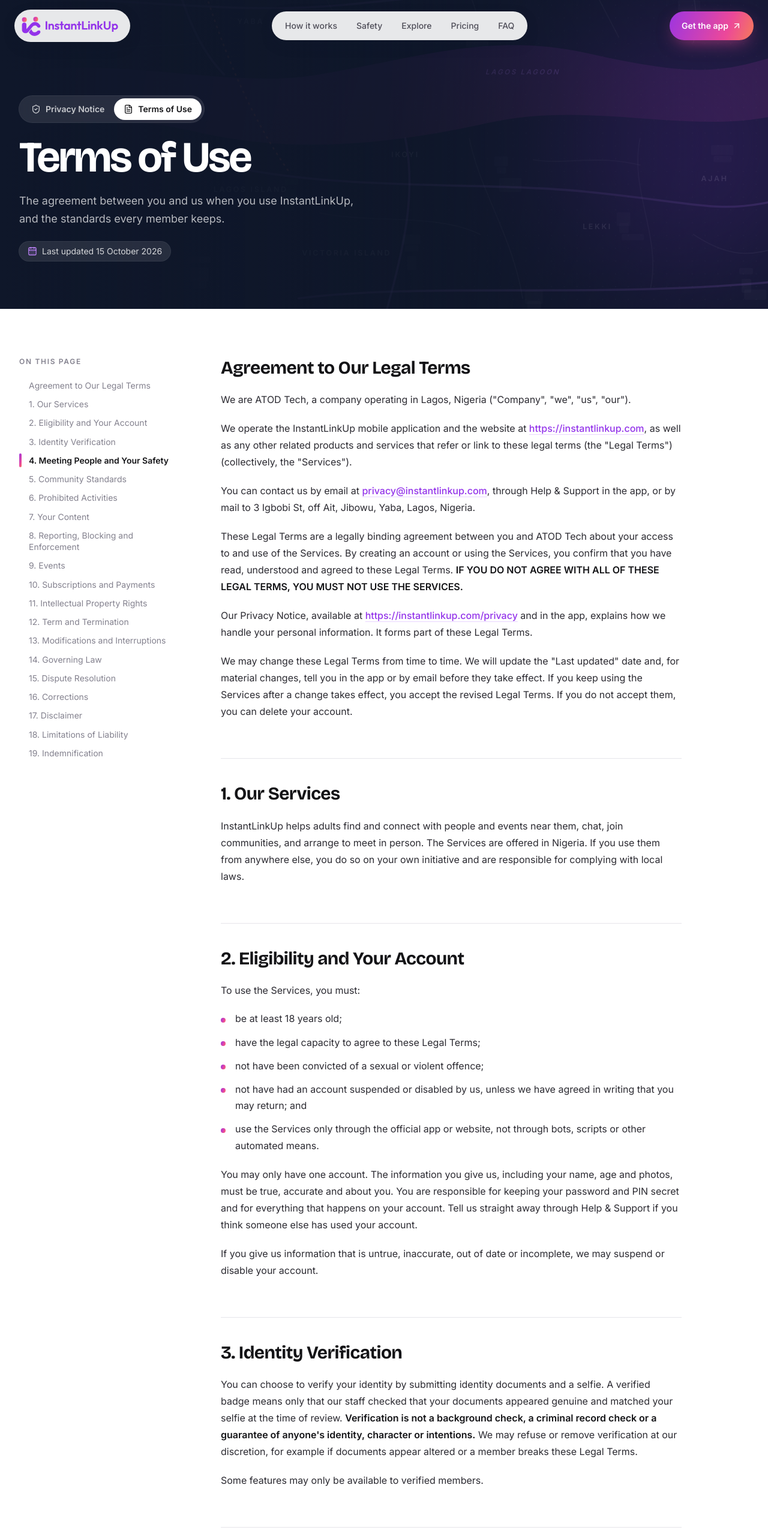
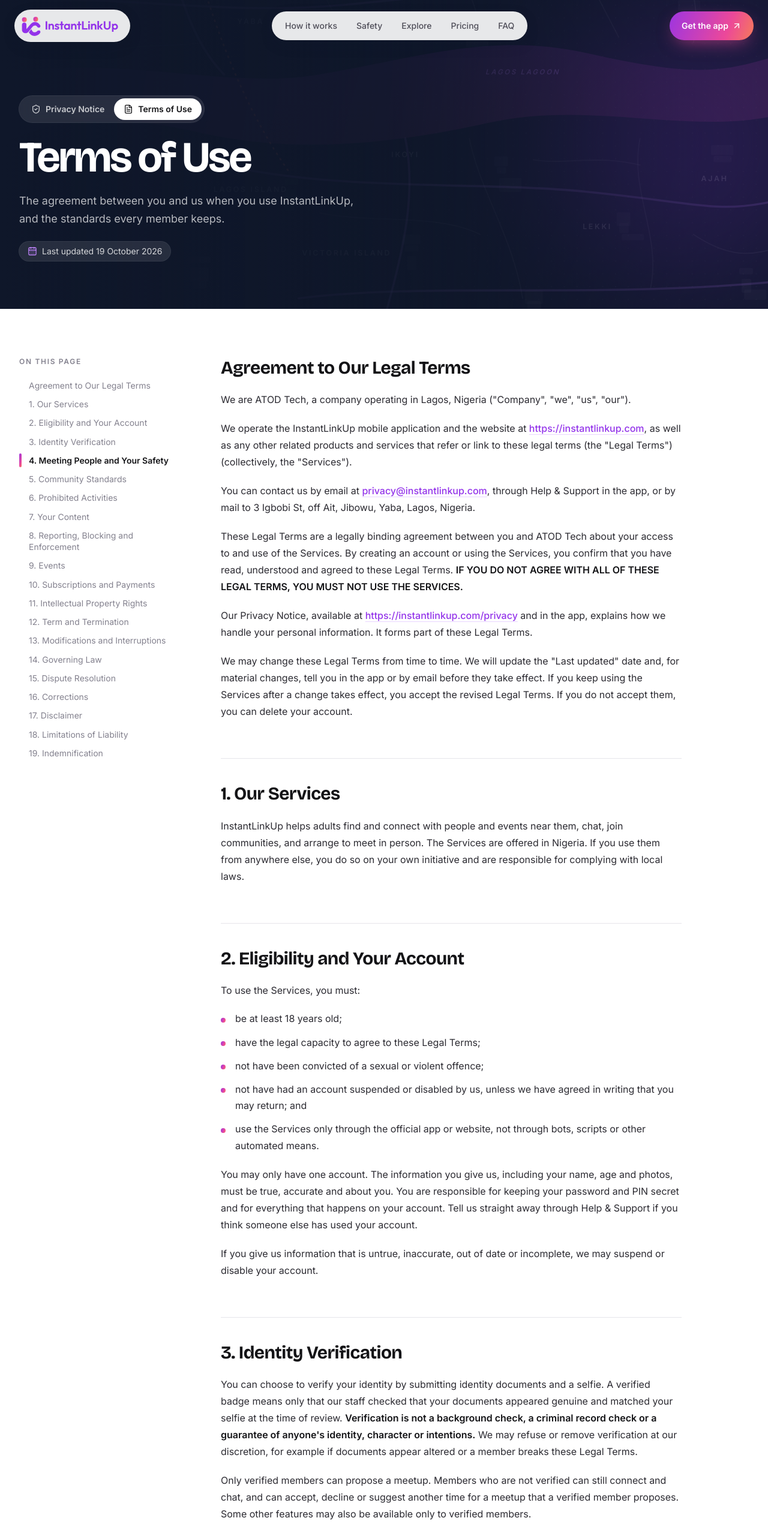
Before and after one commit to ATODTECH/Instantconnect-Admin-Control-, a Next.js app: page /terms in a window 1280 px wide. Shown: the top 2566 px of the page at 60% size. Built offline with nearby package versions, Linux system fonts and the light colour scheme; a web font is replaced by a local one.

Commit message:
Say that only verified members can propose a meetup in the Terms and FAQ

```diff
--- a/content/legal/terms-of-use.md
+++ b/content/legal/terms-of-use.md
@@ -2,7 +2,7 @@
 
 # Terms of Use
 
-_Last updated 15 October 2026_
+_Last updated 19 October 2026_
 
 ## Agreement to Our Legal Terms
 
@@ -40,7 +40,7 @@
 
 You can choose to verify your identity by submitting identity documents and a selfie. A verified badge means only that our staff checked that your documents appeared genuine and matched your selfie at the time of review. **Verification is not a background check, a criminal record check or a guarantee of anyone's identity, character or intentions.** We may refuse or remove verification at our discretion, for example if documents appear altered or a member breaks these Legal Terms.
 
-Some features may only be available to verified members.
+Only verified members can propose a meetup. Members who are not verified can still connect and chat, and can accept, decline or suggest another time for a meetup that a verified member proposes. Some other features may also be available only to verified members.
 
 ## 4. Meeting People and Your Safety
 
--- a/modules/landing/constants.ts
+++ b/modules/landing/constants.ts
@@ -196,7 +196,7 @@
   },
   {
     q: "What does verification involve?",
-    a: "You submit a government ID and a selfie in the app. Our team reviews it, and once approved your profile shows a verified badge. Your documents are never shown to other members.",
+    a: "You submit a government ID and a selfie in the app. Our team reviews it, and once approved your profile shows a verified badge and you can propose meetups. Your documents are never shown to other members.",
   },
   {
     q: "Where is InstantLinkUp available?",
```
